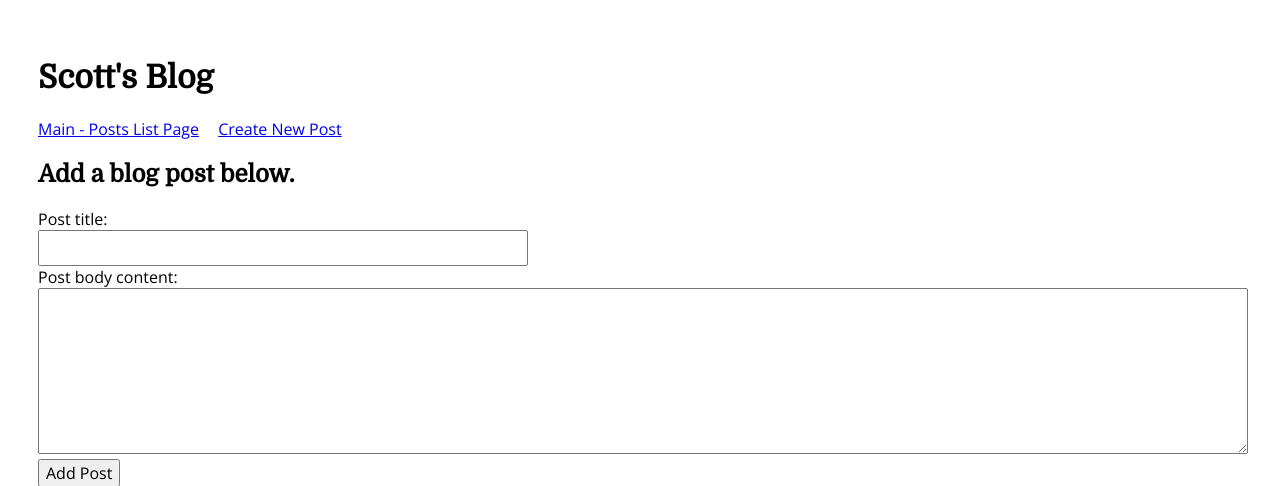
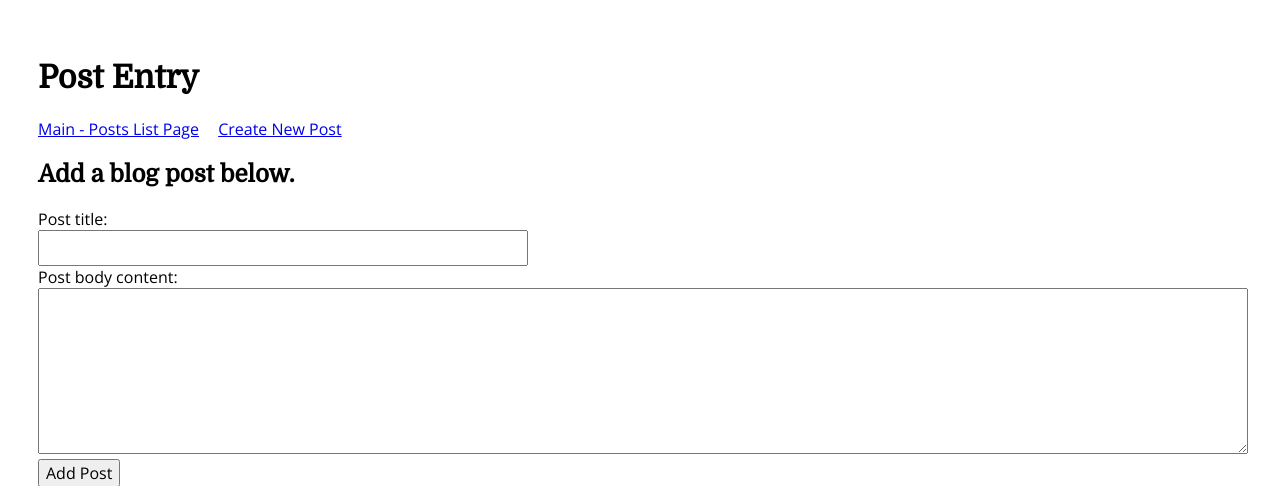
Before and after one commit to spchaplin/blogz, a Flask app: page /newpost in a window 1280 px wide. Shown: the top 486 px of the page. Run offline with Flask 2, Linux system fonts and the light colour scheme.

Commit message:
single post view working and dynamically generated from database

```diff
--- a/main.py
+++ b/main.py
@@ -17,23 +17,28 @@ class Blog(db.Model):
         self.post_title = post_title
         self.post_content = post_content
 
-page_title = "Scott's Blog"
-
 @app.route('/blog')
 def index():
 
     id = request.args.get('id')
 
     if id:
+        page_title = "Single Post"
         #if post id in parameters, render that post's page
-        return render_template('onepost.html')
+        #completed_tasks = Task.query.filter_by(completed=True).all()
+        single_post = Blog.query.filter_by(id=id).first()
+        single_post_title = single_post.post_title
+        single_post_content = single_post.post_content
+        return render_template('onepost.html', page_title=page_title, single_post_title=single_post_title, single_post_content=single_post_content)
     else:
+        page_title = "Main - Posts List"
         #list all the blog posts
         posts = Blog.query.all()
         return render_template('posts.html', posts=posts, page_title=page_title)
 
 @app.route('/newpost', methods=['GET', 'POST'])
 def newpost():
+    page_title = "Post Entry"
     if request.method == 'POST':
         ### form validation ###
         is_valid_form = True
--- a/templates/onepost.html
+++ b/templates/onepost.html
@@ -5,8 +5,8 @@
 <hr />
 
 <ul>
-    <li><h3>Test Title{{post_title}}</h3>
-        <p>Test Content{{post_content}}</p>
+    <li><h3>{{single_post_title}}</h3>
+        <p>{{single_post_content}}</p>
     </li>
 </ul>
 
```
